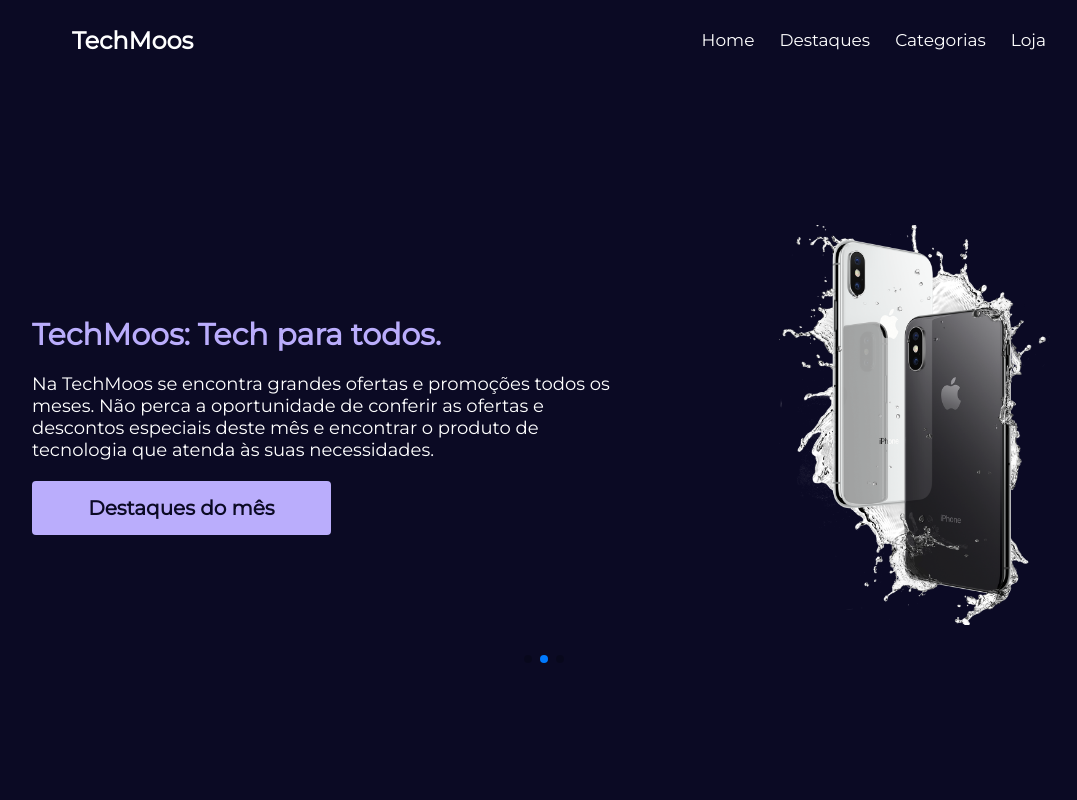
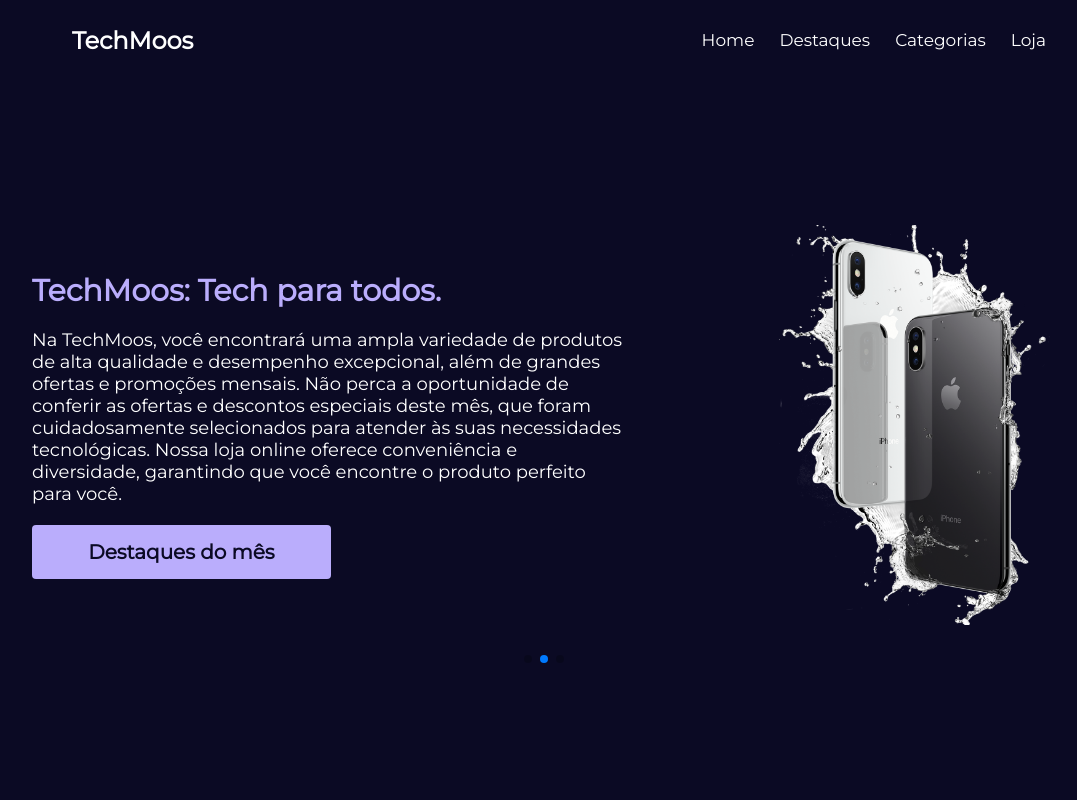
Before and after one commit to Kakaziu/Tech-marketplace, a React (Vite) app: page / in a window 1280 px wide. Shown: the top 800 px of the page, without its empty margins (96-1173 px from the left). Built offline with nearby package versions, Linux system fonts and the light colour scheme; some icons are missing.

Commit message:
fix: hero texts

```diff
--- a/src/components/Hero/index.jsx
+++ b/src/components/Hero/index.jsx
@@ -32,11 +32,11 @@
               <p>
                 Bem-vindo ao nosso site de tecnologia de ponta! Aqui você
                 encontra os melhores equipamentos, desde computadores de última
-                geração até celulares e tablets dos mais diversos modelos e
-                marcas. Oferecemos produtos de qualidade a preços justos e nossa
-                equipe está sempre disponível para ajudar a encontrar o
-                equipamento perfeito para você. Navegue pelo nosso site e
-                descubra como a tecnologia pode facilitar a sua vida!
+                geração até celulares e tablets de diversas marcas. Oferecemos
+                produtos de qualidade a preços justos, e nossa equipe está
+                sempre disponível para ajudar a encontrar o equipamento perfeito
+                para você. Descubra como a tecnologia pode facilitar sua vida
+                navegando em nosso site!
               </p>
               <Link to="store" spy={true} smooth={true} offset={0}>
                 Conferir nossa loja
@@ -49,10 +49,14 @@
             <div>
               <h1>TechMoos: Tech para todos.</h1>
               <p>
-                Na TechMoos se encontra grandes ofertas e promoções todos os
-                meses. Não perca a oportunidade de conferir as ofertas e
-                descontos especiais deste mês e encontrar o produto de
-                tecnologia que atenda às suas necessidades.
+                Na TechMoos, você encontrará uma ampla variedade de produtos de
+                alta qualidade e desempenho excepcional, além de grandes ofertas
+                e promoções mensais. Não perca a oportunidade de conferir as
+                ofertas e descontos especiais deste mês, que foram
+                cuidadosamente selecionados para atender às suas necessidades
+                tecnológicas. Nossa loja online oferece conveniência e
+                diversidade, garantindo que você encontre o produto perfeito
+                para você.
               </p>
               <Link to="featured" spy={true} smooth={true} offset={0}>
                 Destaques do mês
@@ -65,12 +69,13 @@
             <div>
               <h1>TechMoos: Tech para todos.</h1>
               <p>
-                TechMoos é um destino único para todos os entusiastas de
-                tecnologia que buscam produtos de alta qualidade e desempenho
-                excepcional. Com uma vasta gama de produtos que incluem
-                computadores, celulares, acessórios e periféricos, a loja online
-                oferece aos seus clientes a conveniência de encontrar tudo o que
-                precisam em um só lugar. Confira as variedades do nosso catálogo
+                TechMoos é o destino perfeito para entusiastas de tecnologia em
+                busca de produtos de alta qualidade e desempenho excepcional.
+                Com uma ampla gama de produtos, incluindo computadores,
+                celulares, acessórios e periféricos, nossa loja online oferece a
+                conveniência de encontrar tudo o que você precisa em um só
+                lugar. Explore as variedades do nosso catálogo e encontre o que
+                procura!
               </p>
               <Link to="categorys" spy={true} smooth={true} offset={0}>
                 Conferir categorias
```
